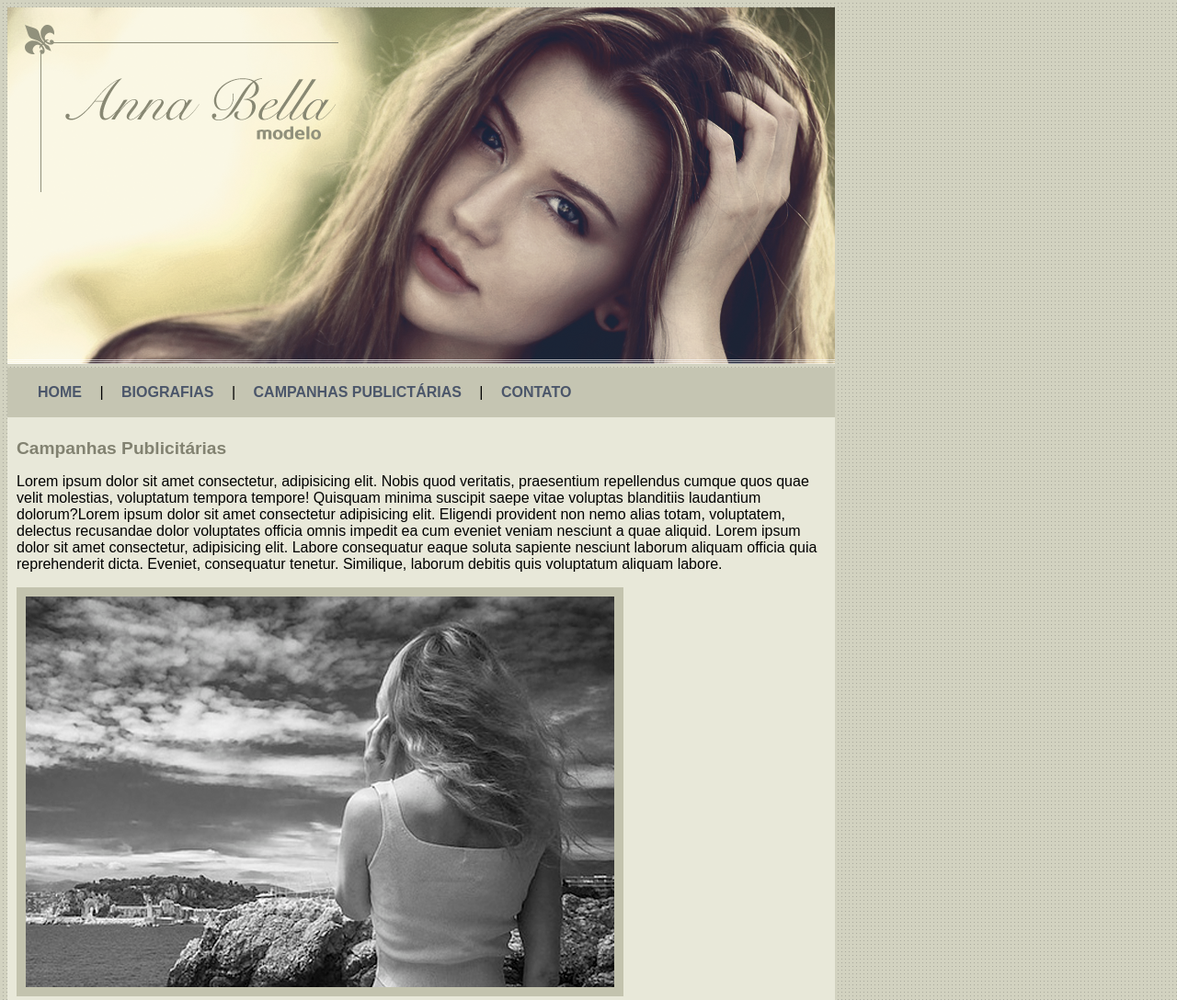
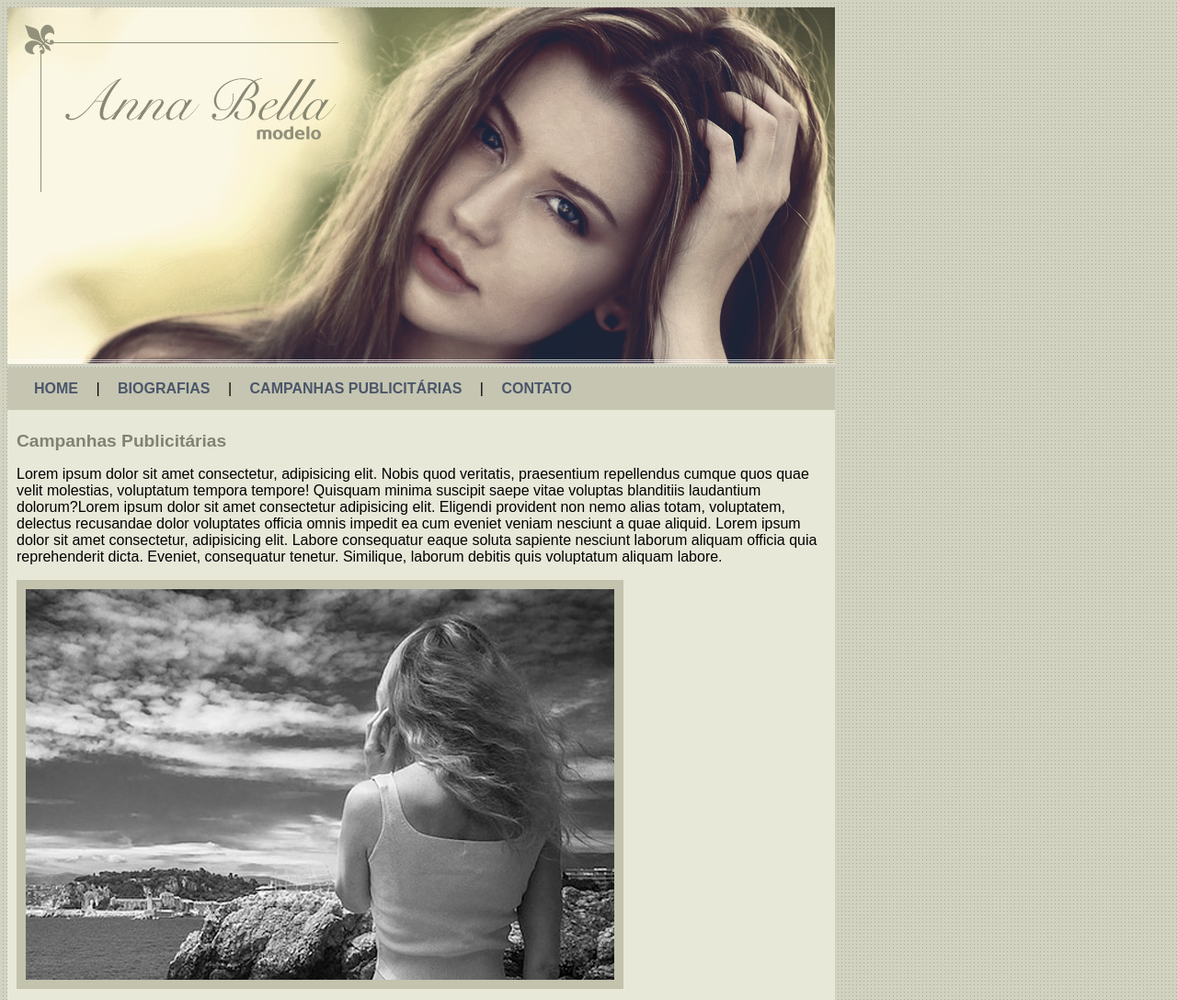
Before and after one commit to RenatoGFerreira/Projeto-Site-Anna-Bella, a plain HTML site: page campanhas-publicitarias.html in a window 1280 px wide. Shown: the top 1088 px of the page at 92% size. Drawn offline with Linux system fonts and the light colour scheme.

Commit message:
add detalhes
add detalhes

```diff
--- a/campanhas-publicitarias.html
+++ b/campanhas-publicitarias.html
@@ -14,7 +14,7 @@
 
                 <a href="index.html">HOME</a> |
                 <a href="biografia.html">BIOGRAFIAS</a> |
-                <a href="campanhas-publicitarias.html">CAMPANHAS PUBLICTÁRIAS</a> |
+                <a href="campanhas-publicitarias.html">CAMPANHAS PUBLICITÁRIAS</a> |
                 <a href="contato.html">CONTATO</a>
         </div>
         <div id="conteudo">
@@ -38,6 +38,10 @@
 
             <img src="imagens/foto3.png" alt="Foto da campanha de 2020"  class="img-campanha">
 
+            <div>
+                Lorem ipsum dolor sit amet consectetur adipisicing elit. Repellat sit hic fuga eveniet rerum ad commodi saepe explicabo voluptatem voluptatibus, earum alias similique labore incidunt aut possimus magnam. Voluptatibus, expedita! Lorem ipsum dolor sit, amet consectetur adipisicing elit. Quae minima sunt assumenda dignissimos laborum atque! Soluta quasi et architecto, aliquid beatae minima aliquam labore reiciendis repellendus pariatur tempora? Quasi, dolor.
+            </div>
+
         </div>  <!--Fim do conteudo!-->
 
             <div id="rodape">
--- a/style.css
+++ b/style.css
@@ -7,7 +7,7 @@ body{
 }
 #menu{
     background: #c5c5b2;
-    padding: 18px;
+    padding: 14px;
 }
 #conteudo{
     background: #e8e8d9;
```
